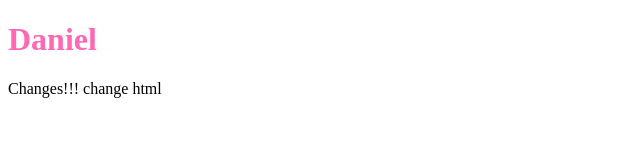
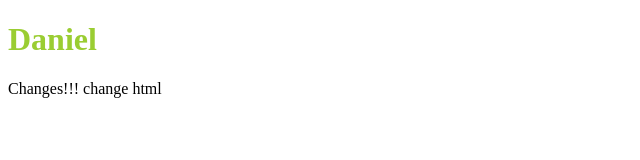
Before and after one commit to Beyond21/cool, a plain HTML site: page index.html in a window 1280 px wide. Shown: the whole page, without its empty margins (0-640 px from the left). Drawn offline with Linux system fonts and the light colour scheme.

Commit message:
change the color in the CSS to yellow

```diff
--- a/style.css
+++ b/style.css
@@ -1,4 +1,4 @@
 h1 {
 
-    color: hotpink
+    color: yellowgreen
 }
```
